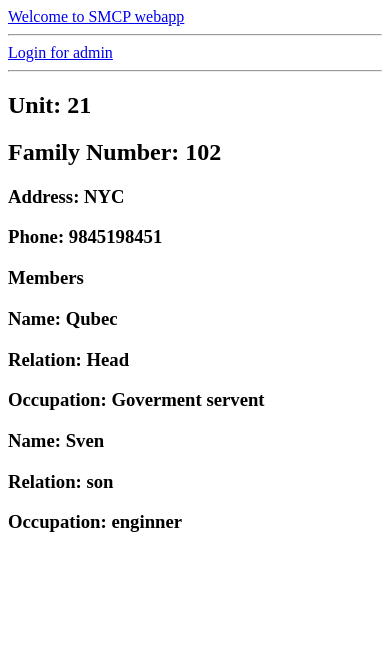
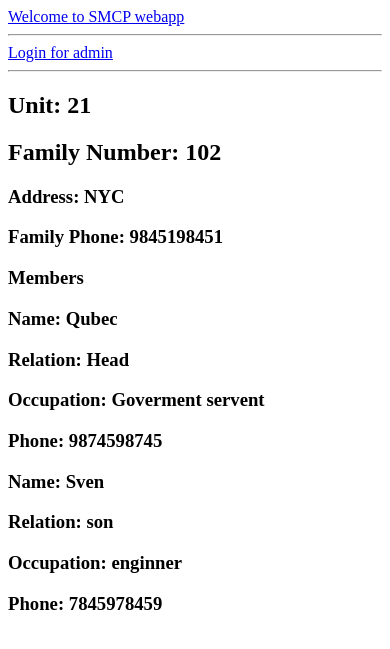
Before and after one commit to DigitalLibrarySMC/smcp_web, a Django app: page /unitpage/21 in a window 390 px wide. Shown: the top 649 px of the page. Run offline with Django 4.2, Linux system fonts and the light colour scheme; data comes from the database, SQL or seed files in the repository; both versions use the stored data as it was after the commit.

Commit message:
Added phone to person model
phone object in person model has blank
constrain set to default.

```diff
--- a/backend/base/models.py
+++ b/backend/base/models.py
@@ -35,3 +35,4 @@ class person(models.Model):
     name = models.CharField(max_length=100)
     relation = models.CharField(max_length=100)
     occupation = models.CharField(max_length=100)
+    phone  = models.CharField(max_length=100, blank=True ,null=True)
--- a/backend/base/templates/base/unitpage.html
+++ b/backend/base/templates/base/unitpage.html
@@ -6,12 +6,13 @@
     <div>
       <h2>Family Number: {{fam.familynumber}}</h2>
       <h3>Address: {{ fam.address }}</h3>
-      <h3>Phone: {{ fam.phone }}</h3>
+      <h3>Family Phone: {{ fam.phone }}</h3>
       <h3>Members</h3>
       {% for member in fam.person_set.all %}
         <h3>Name: {{ member.name }}</h3>
         <h3>Relation: {{ member.relation }}</h3>
         <h3>Occupation: {{ member.occupation }}</h3>
+        <h3>Phone: {{member.phone}}</h3>
       {% endfor %}
     </div>
   {% endfor %}
```
Also changed, not shown: backend/base/migrations/0006_person_phone.py (added), backend/base/migrations/0007_alter_person_phone.py (added), backend/base/migrations/0008_alter_person_phone.py (added), backend/base/migrations/0009_alter_person_phone.py (added), backend/base/migrations/0010_alter_person_phone.py (added), backend/base/migrations/0011_remove_person_phone.py (added), backend/base/migrations/0012_alter_person_occupation.py (added), backend/base/migrations/0013_person_phone_alter_person_occupation.py (added), backend/base/migrations/0014_alter_person_phone.py (added), backend/base/migrations/0015_alter_person_phone.py (added), backend/db.sqlite3.
